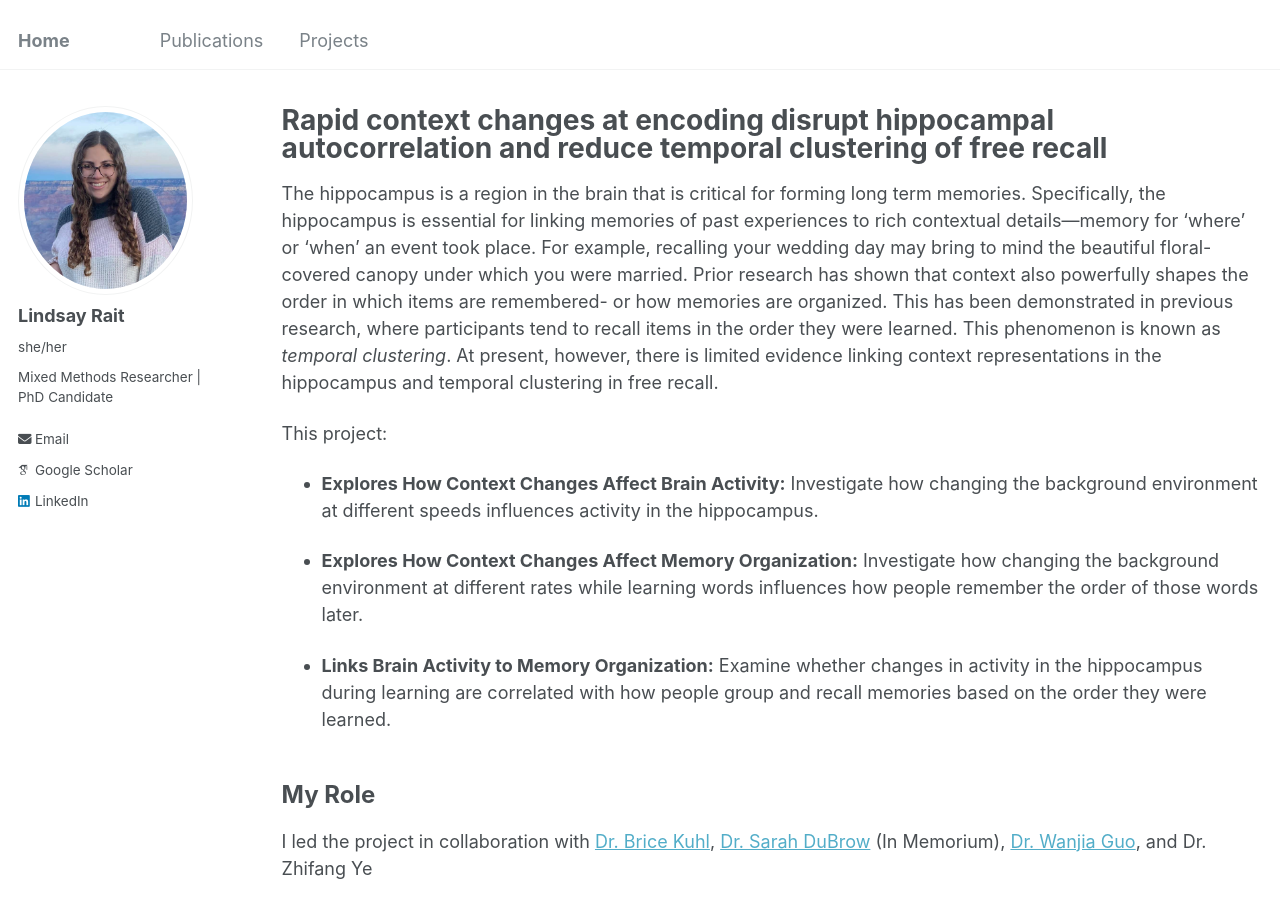
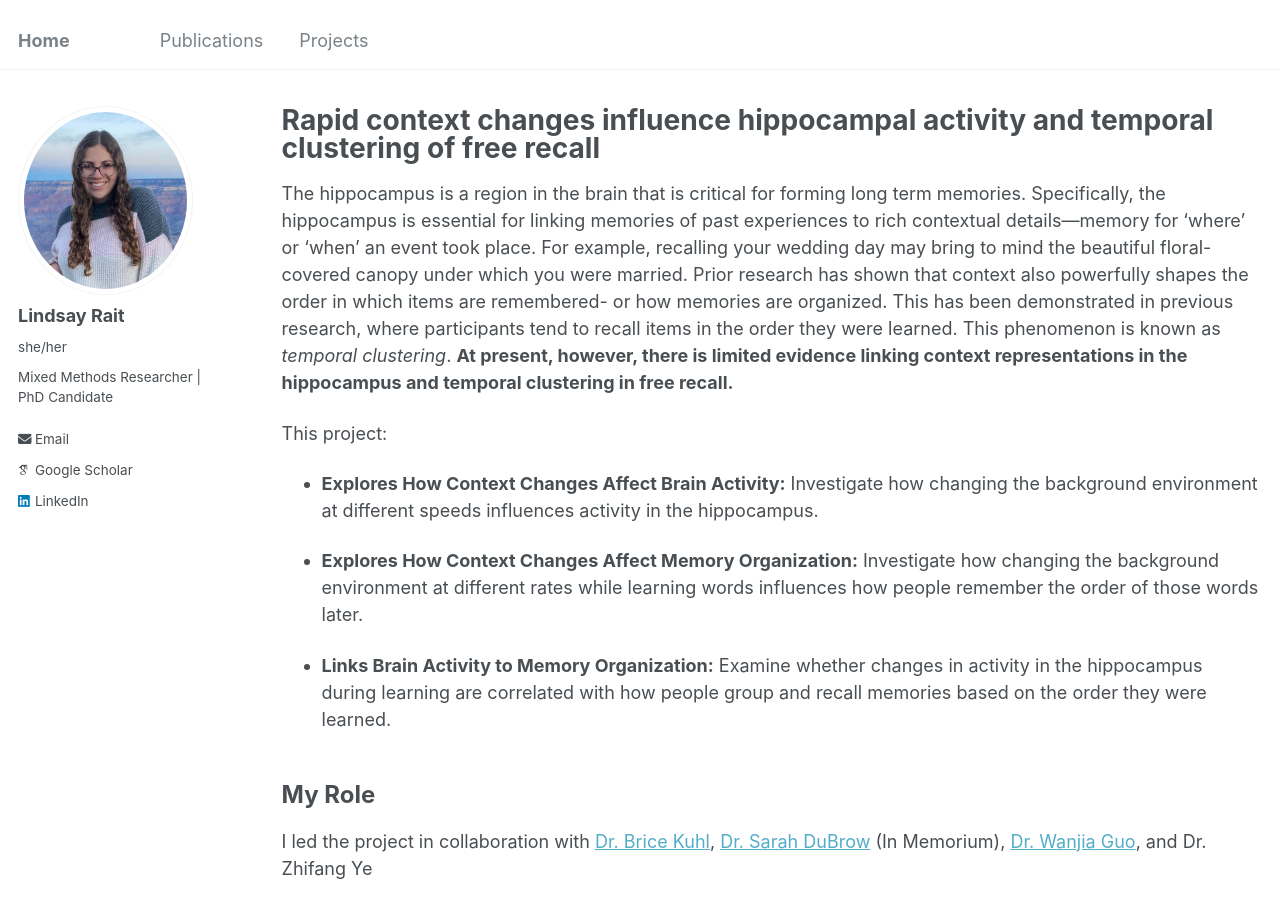
Before and after one commit to lindsay-rait/lindsay-rait.github.io, a Jekyll site: the page built from _portfolio/portfolio-2.md, in a window 1280 px wide and 900 px high. Built offline with Jekyll 4.4.1, drawn with Linux system fonts in a browser that asks for light colours; some web fonts are replaced.

Commit message:
Update portfolio-2.md

```diff
--- a/_portfolio/portfolio-2.md
+++ b/_portfolio/portfolio-2.md
@@ -1,5 +1,5 @@
 ---
-title: "Rapid context changes at encoding disrupt hippocampal autocorrelation and reduce temporal clustering of free recall"
+title: "Rapid context changes influence hippocampal activity and temporal clustering of free recall"
 #excerpt: "Short description of portfolio item number 1<br/><img src='/images/500x300.png'>"
 #image: "/images/project1.jpg"
 short_description: The hippocampus plays a critical role in processing contextual information. Additionally, context powerfully shapes how our memories are organized. In this study, we establish a link between context representations in the hippocampus and memory organization.
@@ -7,7 +7,7 @@ layout: archive
 ---
 
 
-The hippocampus is a region in the brain that is critical for forming long term memories. Specifically, the hippocampus is essential for linking memories of past experiences to rich contextual details—memory for ‘where’ or ‘when’ an event took place. For example, recalling your wedding day may bring to mind the beautiful floral-covered canopy under which you were married. Prior research has shown that context also powerfully shapes the order in which items are remembered- or how memories are organized. This has been demonstrated in previous research, where participants tend to recall items in the order they were learned. This phenomenon is known as _temporal clustering_. At present, however, there is limited evidence linking context representations in the hippocampus and temporal clustering in free recall.
+The hippocampus is a region in the brain that is critical for forming long term memories. Specifically, the hippocampus is essential for linking memories of past experiences to rich contextual details—memory for ‘where’ or ‘when’ an event took place. For example, recalling your wedding day may bring to mind the beautiful floral-covered canopy under which you were married. Prior research has shown that context also powerfully shapes the order in which items are remembered- or how memories are organized. This has been demonstrated in previous research, where participants tend to recall items in the order they were learned. This phenomenon is known as _temporal clustering_. **At present, however, there is limited evidence linking context representations in the hippocampus and temporal clustering in free recall.**
 
 This project:
 
```
